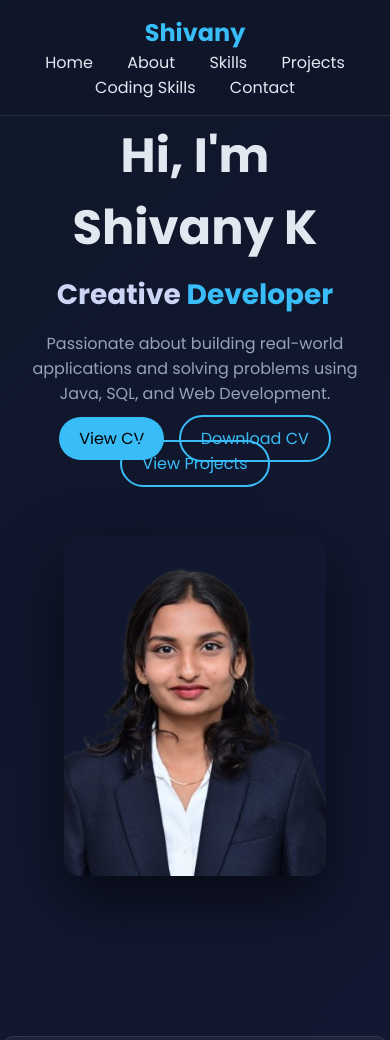
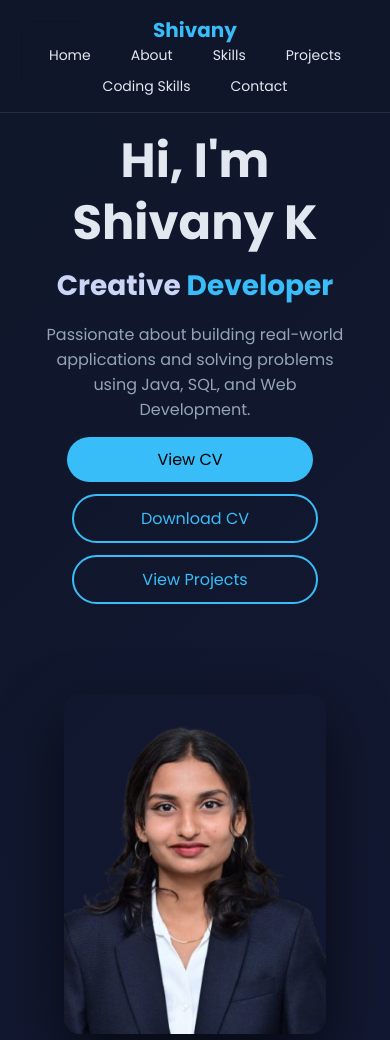
Before and after one commit to shivany18/Portfolio, a plain HTML site: page index.html in a window 390 px wide. Shown: the top 1040 px of the page. Drawn offline with Linux system fonts and the light colour scheme.

Commit message:
Update style.css

```diff
--- a/css/style.css
+++ b/css/style.css
@@ -330,3 +330,67 @@ nav a:hover {
         gap: 10px;
     }
 }
+@media (max-width: 768px) {
+
+    nav {
+        flex-direction: column;
+        align-items: center;
+    }
+
+    nav div {
+        display: flex;
+        flex-wrap: wrap;
+        justify-content: center;
+        gap: 10px;
+    }
+
+    nav a {
+        font-size: 14px;
+    }
+}
+@media (max-width: 768px) {
+
+    .hero-buttons {
+        display: flex;
+        flex-direction: column;
+        align-items: center;
+        gap: 12px;
+        margin-top: 15px;
+    }
+
+    .hero-buttons a {
+        width: 80%;
+        text-align: center;
+    }
+}
+@media (max-width: 768px) {
+    @media (max-width: 768px) {
+    h1 {
+        font-size: 24px;
+        line-height: 1.3;
+    }
+    }
+    .hero-text {
+        padding: 10px;
+    }
+
+    h1 {
+        font-size: 26px;
+    }
+
+    h2 {
+        font-size: 20px;
+    }
+}
+    section {
+    margin-bottom: 30px;
+    }
+.hero-buttons a {
+    padding: 10px 15px;
+    border-radius: 25px;
+}
+@media (max-width: 768px) {
+    .hero-img {
+        margin-top: 20px;
+    }
+}
```
